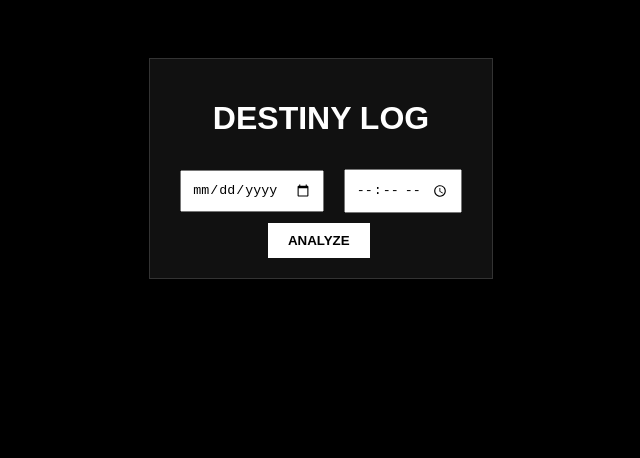
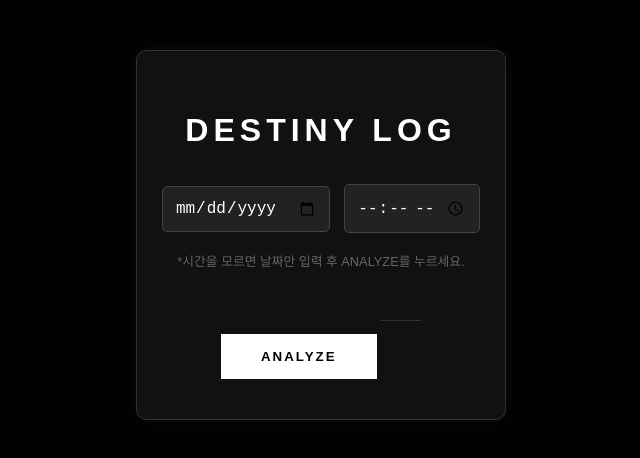
Before and after one commit to teaofapril/SAJU, a website: page index.html in a window 1280 px wide. Both pictures are taken after a click on the button "ANALYZE". Shown: the whole page, without its empty margins (319-959 px from the left). Drawn offline with Linux system fonts and the light colour scheme.

Commit message:
Refactor index.html for improved layout and style

```diff
--- a/index.html
+++ b/index.html
@@ -1,51 +1,115 @@
 <!DOCTYPE html>
-<html>
+<html lang="ko">
 <head>
     <meta charset="UTF-8">
-    <title>DESTINY LOG</title>
+    <meta name="viewport" content="width=device-width, initial-scale=1.0">
+    <title>DESTINY LOG - 사주 분석</title>
     <style>
-        body { background: #000; color: #fff; text-align: center; font-family: sans-serif; padding-top: 50px; }
-        .card { border: 1px solid #333; padding: 20px; display: inline-block; background: #111; }
-        input { margin: 10px; padding: 10px; }
-        button { padding: 10px 20px; cursor: pointer; background: #fff; border: none; font-weight: bold; }
-        #result { margin-top: 20px; white-space: pre-wrap; text-align: left; max-width: 500px; display: inline-block; }
+        /* 치코리타님을 위한 블랙 & 화이트 세련된 디자인 */
+        body {
+            background: #000;
+            color: #fff;
+            text-align: center;
+            font-family: 'Pretendard', sans-serif;
+            padding-top: 50px;
+            margin: 0;
+        }
+        .container {
+            border: 1px solid #333;
+            padding: 40px 20px;
+            display: inline-block;
+            background: #111;
+            border-radius: 10px;
+            box-shadow: 0 0 20px rgba(255,255,255,0.05);
+        }
+        h1 { font-size: 2rem; letter-spacing: 5px; margin-bottom: 30px; }
+        .input-group { margin-bottom: 20px; }
+        input {
+            background: #222;
+            border: 1px solid #444;
+            color: #fff;
+            padding: 12px;
+            margin: 5px;
+            border-radius: 5px;
+            font-size: 1rem;
+        }
+        button {
+            padding: 15px 40px;
+            cursor: pointer;
+            background: #fff;
+            border: none;
+            font-weight: bold;
+            letter-spacing: 2px;
+            margin-top: 10px;
+            transition: 0.3s;
+        }
+        button:hover { background: #ccc; }
+        #loading { margin-top: 20px; color: #888; display: none; }
+        #result {
+            margin-top: 30px;
+            white-space: pre-wrap;
+            text-align: left;
+            max-width: 600px;
+            line-height: 1.8;
+            padding: 20px;
+            border-top: 1px solid #333;
+            display: inline-block;
+        }
     </style>
 </head>
 <body>
-    <div class="card">
+    <div class="container">
         <h1>DESTINY LOG</h1>
-        <input type="date" id="d"><input type="time" id="t"><br>
+        <div class="input-group">
+            <input type="date" id="d">
+            <input type="time" id="t">
+            <p style="font-size: 0.8rem; color: #666;">*시간을 모르면 날짜만 입력 후 ANALYZE를 누르세요.</p>
+        </div>
         <button onclick="ask()">ANALYZE</button>
-        <div id="loading" style="display:none;">운명 분석 중...</div>
+        <div id="loading">✨ 우주의 기운을 모아 분석 중입니다...</div>
         <div id="result"></div>
     </div>
 
     <script>
         async function ask() {
-    const d = document.getElementById('d').value;
-    const t = document.getElementById('t').value;
+            const dateInput = document.getElementById('d').value;
+            const timeInput = document.getElementById('t').value;
 
-    if(!d) return alert("생년월일을 입력해주세요!");
+            if(!dateInput) {
+                alert("생년월일을 먼저 선택해주세요!");
+                return;
+            }
 
-    // ✅ 시간이 없으면 "시간 모름"으로 처리
-    const timeText = t ? t : "시간 모름 (삼주 분석)";
-    const sajuData = `생년월일: ${d}, 태어난 시간: ${timeText}`;
+            // ✅ 시간을 입력하지 않았을 때 처리 로직
+            const finalTime = timeInput ? timeInput : "시간 모름 (삼주 분석 요청)";
+            const fullSajuStr = `생년월일: ${dateInput}, 시간: ${finalTime}`;
 
-    document.getElementById('loading').style.display = 'block';
-    document.getElementById('result').innerText = '';
+            const loadingDiv = document.getElementById('loading');
+            const resultDiv = document.getElementById('result');
+
+            loadingDiv.style.display = 'block';
+            resultDiv.innerText = '';
 
             try {
-        const res = await fetch("https://saju-tier1-api.onrender.com/analyze", {
+                // ✅ 아까 만든 새 서버(saju-tier1-api) 주소입니다.
+                const response = await fetch("https://saju-tier1-api.onrender.com/analyze", {
                     method: "POST",
                     headers: { "Content-Type": "application/json" },
-            body: JSON.stringify({ sajuStr: sajuData })
+                    body: JSON.stringify({ sajuStr: fullSajuStr })
                 });
-        const data = await res.json();
-        document.getElementById('result').innerText = data.text || "결과를 가져오지 못했습니다.";
-    } catch (e) {
-        alert("연결 에러: " + e.message);
+
+                const data = await response.json();
+
+                if(data.text) {
+                    resultDiv.innerText = data.text;
+                } else {
+                    resultDiv.innerText = "분석 내용을 가져오지 못했습니다. 다시 시도해 주세요.";
+                }
+            } catch (error) {
+                console.error("Error:", error);
+                alert("서버 연결에 실패했습니다. (에러: " + error.message + ")");
             } finally {
-        document.getElementById('loading').style.display = 'none';
+                loadingDiv.style.display = 'none';
             }
         }
     </script>
```
Lines whose indentation alone changed are shown as unchanged.
